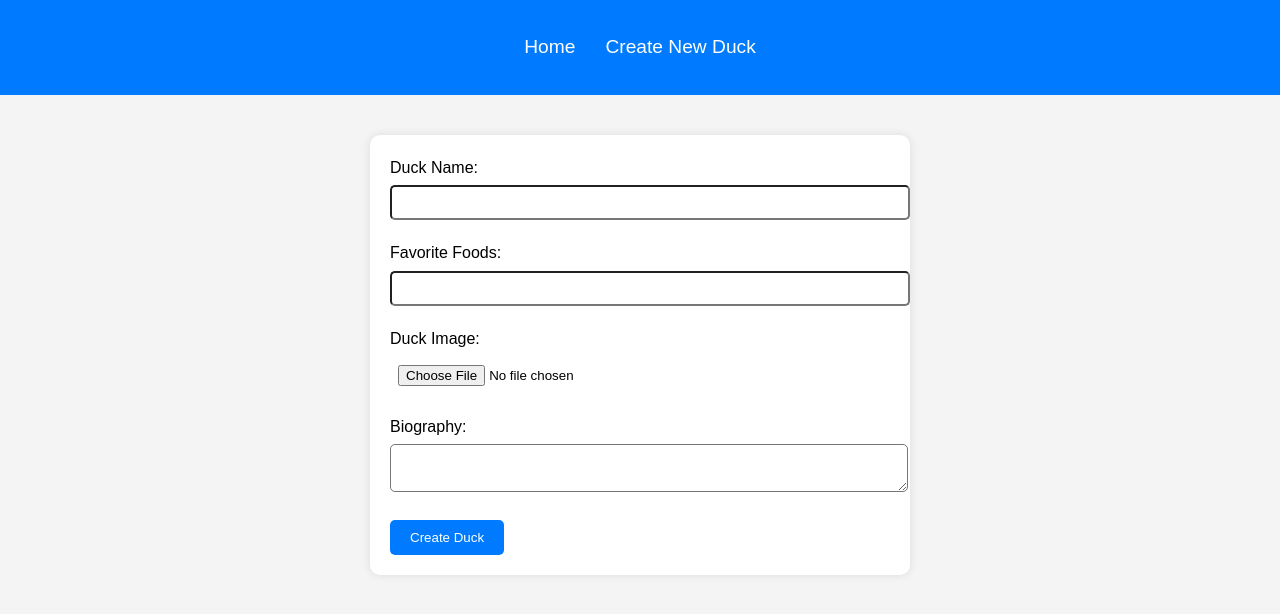
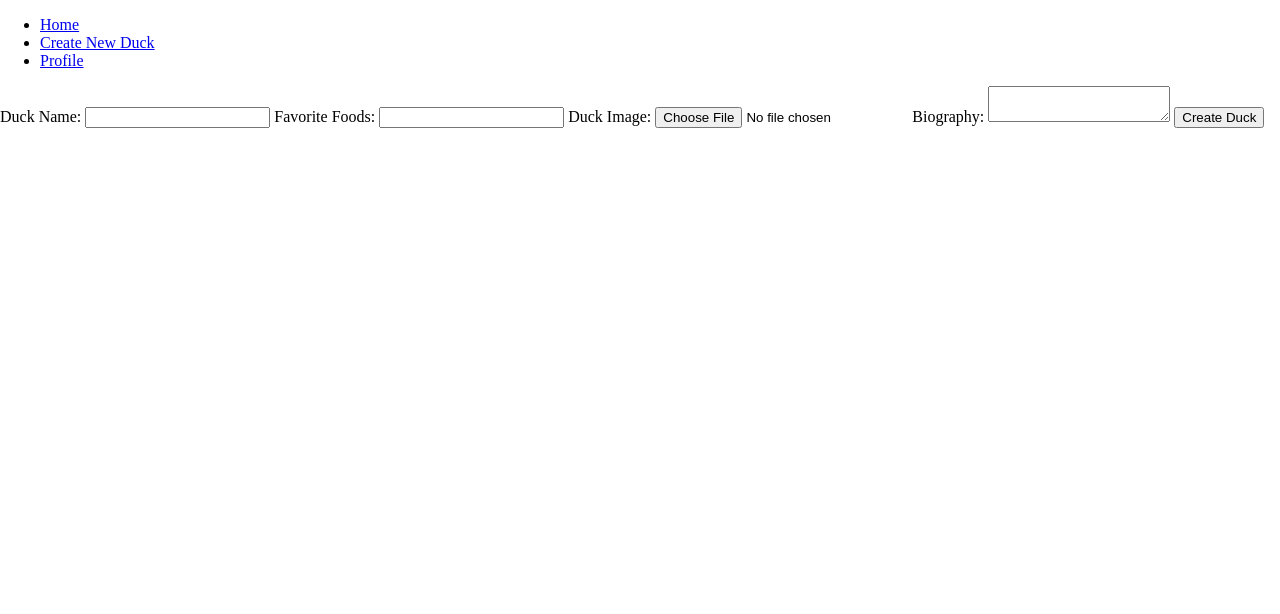
Before and after one commit to nic-gdes/create-a-duck-directory-ctspencer2, a PHP site: page /create-duck.php in a window 1280 px wide. Shown: the top 614 px of the page. Run offline with PHP 8.4, Linux system fonts and the light colour scheme.

```diff
--- a/assets/css/style.css
+++ b/assets/css/style.css
@@ -1,127 +1,4 @@
-body, h1, h2, ul, li, p, form {
+html, body{
     margin: 0;
     padding: 0;
-    list-style-type: none;
-}
-
-body {
-    font-family: Arial, sans-serif;
-    line-height: 1.6;
-    background-color: #f4f4f4;
-}
-
-header {
-    background-color: #007bff;
-    color: #ffffff;
-    text-align: center;
-    padding: 1rem;
-}
-
-nav ul {
-    display: flex;
-    justify-content: center;
-    padding: 1rem 0;
-}
-
-nav ul li {
-    margin: 0 15px;
-}
-
-nav ul li a {
-    color: #ffffff;
-    text-decoration: none;
-    font-size: 1.2rem;
-}
-
-main {
-    padding: 20px;
-}
-
-.grid {
-    display: grid;
-    grid-template-columns: repeat(auto-fit, minmax(250px, 1fr));
-    gap: 20px;
-    margin-top: 20px;
-}
-
-.duck-item {
-    background-color: #ffffff;
-    box-shadow: 0 0 10px rgba(0,0,0,0.1);
-    padding: 20px;
-    text-align: center;
-    border-radius: 10px;
-    display: flex;
-    flex-direction: column;
-    justify-content: space-between;
-}
-
-.duck-item img {
-    max-width: 100%;
-    height: auto;
-    margin-bottom: 15px;
-    border-radius: 5px;
-}
-
-.duck-item h2 {
-    margin-bottom: 10px;
-}
-
-.duck-item ul {
-    text-align: left;
-    padding: 0 20px;
-    margin-bottom: 15px;
-}
-
-form {
-    max-width: 500px;
-    margin: 20px auto;
-    background-color: #ffffff;
-    padding: 20px;
-    box-shadow: 0 0 10px rgba(0,0,0,0.1);
-    border-radius: 10px;
-}
-
-form label {
-    display: block;
-    margin-bottom: 5px;
-}
-
-form input[type="text"],
-form input[type="file"],
-form textarea {
-    width: 100%;
-    padding: 8px;
-    margin-bottom: 20px;
-    border-radius: 5px;
-}
-
-form button {
-    background-color: #007bff;
-    color: #ffffff;
-    padding: 10px 20px;
-    border: none;
-    cursor: pointer;
-    border-radius: 5px;
-}
-
-form button:hover {
-    background-color: #0056b3;
-}
-
-footer {
-    background-color: #007bff;
-    color: #ffffff;
-    text-align: center;
-    padding: 1rem;
-    margin-top: 20px;
-}
-
-@media (max-width: 768px) {
-    nav ul {
-        flex-direction: column;
-    }
-
-    nav ul li {
-        margin-bottom: 15px;
-    }
-}
+  }
--- a/components/footer.php
+++ b/components/footer.php
@@ -1,5 +1,5 @@
 <footer>
-        <p>&copy; 2024 Duck Directory</p>
-    </footer>
+    <p>&copy; 2024 Duck Directory</p>
+</footer>
 </body>
 </html>
--- a/components/nav.php
+++ b/components/nav.php
@@ -4,6 +4,7 @@
             <ul>
                 <li><a href="index.php">Home</a></li>
                 <li><a href="create-duck.php">Create New Duck</a></li>
+                <li><a href="profile.php">Profile</a></li>
             </ul>
         </nav>
     </header>
--- /dev/null
+++ b/config/db_bak.php
@@ -0,0 +1,5 @@
+<?php
+
+
+
+?>
```
Also changed, not shown: config/db.php (added, +9 -0 lines), index.php (+16 -0 lines), .ddev/docker-compose.phpmyadmin-norouter.yaml (added), .ddev/docker-compose.phpmyadmin.yaml (added), 5 other files.
